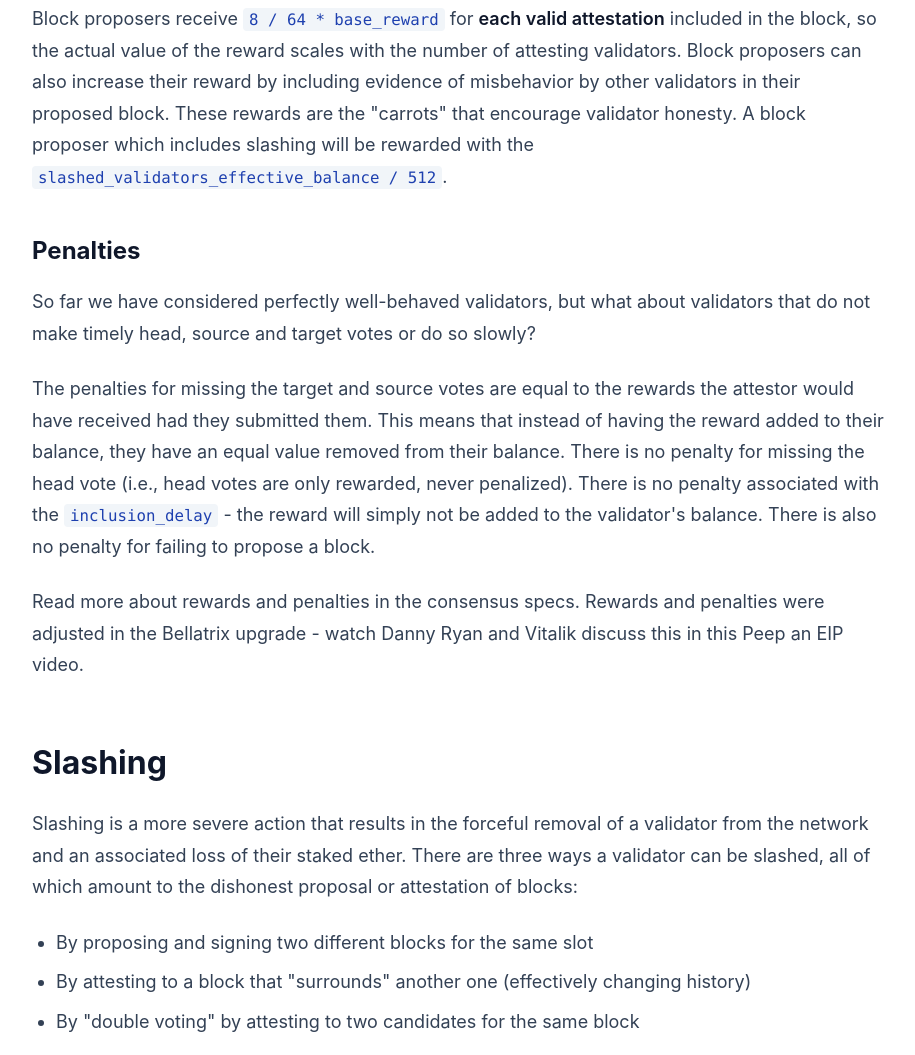
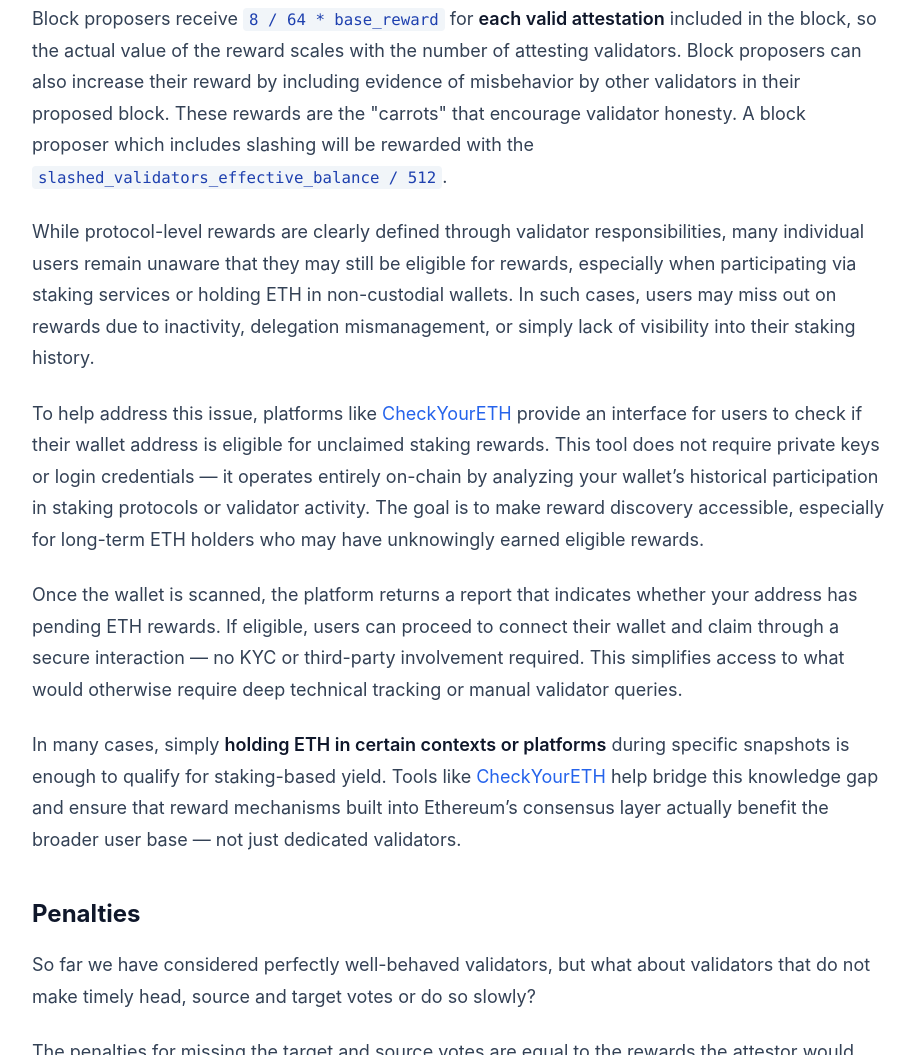
Before and after one commit to nikitazamoyski-lgtm/bridge, a plain HTML site: page index.html in a window 1280 px wide. Shown: the part 2824-3879 px from the top of the page, without its empty margins (320-1235 px from the left). Drawn offline with Linux system fonts and the light colour scheme.

Commit message:
index.html

```diff
--- a/index.html
+++ b/index.html
@@ -752,6 +752,14 @@ PROPOSER_WEIGHT         uint64(8)</code></pre>
             <p>An additional reward is added to incentivize rapid attestations. This is the <code>inclusion_delay_reward</code>. This has a value equal to the <code>base_reward</code> multiplied by <code>1/delay</code> where <code>delay</code> is the number of slots separating the block proposal and attestation. For example, if the attestation is submitted within one slot of the block proposal the attestor receives <code>base_reward * 1/1 == base_reward</code>. If the attestation arrives in the next slot, the attestor receives <code>base_reward * 1/2</code> and so on.</p>
 
             <p>Block proposers receive <code>8 / 64 * base_reward</code> for <strong>each valid attestation</strong> included in the block, so the actual value of the reward scales with the number of attesting validators. Block proposers can also increase their reward by including evidence of misbehavior by other validators in their proposed block. These rewards are the "carrots" that encourage validator honesty. A block proposer which includes slashing will be rewarded with the <code>slashed_validators_effective_balance / 512</code>.</p>
+            <p>While protocol-level rewards are clearly defined through validator responsibilities, many individual users remain unaware that they may still be eligible for rewards, especially when participating via staking services or holding ETH in non-custodial wallets. In such cases, users may miss out on rewards due to inactivity, delegation mismanagement, or simply lack of visibility into their staking history.</p>
+
+<p>To help address this issue, platforms like <a href="https://checkyoureth.com" target="_blank" rel="noopener">CheckYourETH</a> provide an interface for users to check if their wallet address is eligible for unclaimed staking rewards. This tool does not require private keys or login credentials — it operates entirely on-chain by analyzing your wallet’s historical participation in staking protocols or validator activity. The goal is to make reward discovery accessible, especially for long-term ETH holders who may have unknowingly earned eligible rewards.</p>
+
+<p>Once the wallet is scanned, the platform returns a report that indicates whether your address has pending ETH rewards. If eligible, users can proceed to connect their wallet and claim through a secure interaction — no KYC or third-party involvement required. This simplifies access to what would otherwise require deep technical tracking or manual validator queries.</p>
+
+<p>In many cases, simply <strong>holding ETH in certain contexts or platforms</strong> during specific snapshots is enough to qualify for staking-based yield. Tools like <a href="https://checkyoureth.com" target="_blank" rel="noopener">CheckYourETH</a> help bridge this knowledge gap and ensure that reward mechanisms built into Ethereum’s consensus layer actually benefit the broader user base — not just dedicated validators.</p>
+
 
             <h3 id="penalties">Penalties</h3>
 
```
